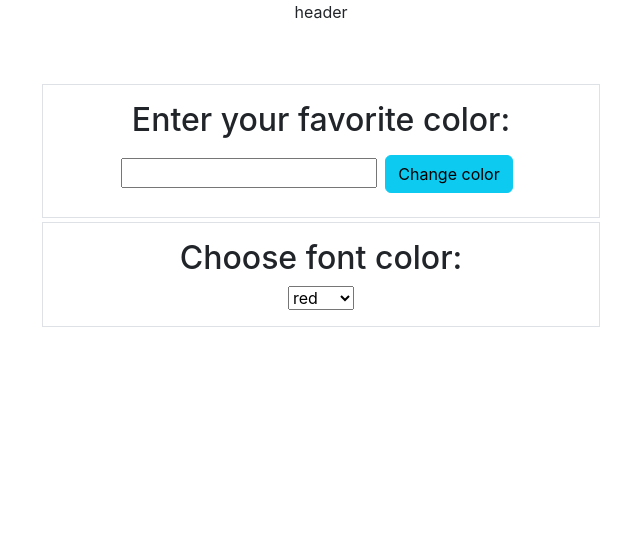
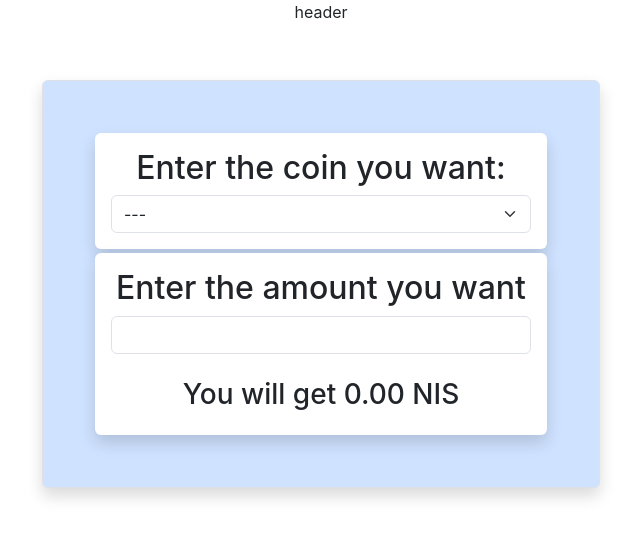
Before and after one commit to Akiva22Cohen/react, a React (Create React App) app: page / in a window 1280 px wide. Shown: the top 538 px of the page, without its empty margins (319-959 px from the left). Built offline with nearby package versions, Linux system fonts and the light colour scheme.

Commit message:
On branch input_select_box Your branch is up to date with 'origin/input_select_box'.
Changes to be committed:
	modified:   src/App.js
	new file:   src/comps/appExchange.js

```diff
--- a/src/App.js
+++ b/src/App.js
@@ -1,10 +1,12 @@
 import './App.css';
+import AppExchange from './comps/appExchange';
 import AppInput from './comps/appInput';
 
 function App() {
   return (
     <div className="App">
-      <AppInput />
+      {/* <AppInput /> */}
+      <AppExchange />
     </div>
   );
 }
--- /dev/null
+++ b/src/comps/appExchange.js
@@ -0,0 +1,35 @@
+import React, { useRef, useState } from 'react'
+
+function AppExchange() {
+
+    let selectCoin = useRef();
+    let inputAmount = useRef();
+    let [coin, setCoin] = useState('');
+    let [amount, setAmount] = useState('');
+
+    return (
+        <div className='container-fluid'>
+            <div className='container'>
+                <header style={{ height: '10vh' }}>header</header>
+                <div className='bg-primary-subtle border col-md-6 mx-auto p-1 p-md-5 rounded shadow'>
+                    <div className="p-3 m-1 bg-body rounded shadow">
+                        <h2>Enter the coin you want:</h2>
+                        <select onChange={() => setCoin(selectCoin.current.value)} ref={selectCoin} className='form-select'>
+                            <option value=''>---</option>
+                            <option value='3.3'>USD</option>
+                            <option value='3.9'>EURO</option>
+                            <option value='0.11'>BATH</option>
+                        </select>
+                    </div>
+                    <div className="p-3 m-1 bg-body rounded shadow">
+                        <h2>Enter the amount you want</h2>
+                        <input onInput={() => setAmount(inputAmount.current.value)} ref={inputAmount} type='number' className='form-control' />
+                        <h3 className='mt-4'>You will get {(coin * amount).toFixed(2)} NIS</h3>
+                    </div>
+                </div>
+            </div>
+        </div>
+    )
+}
+
+export default AppExchange;
```
